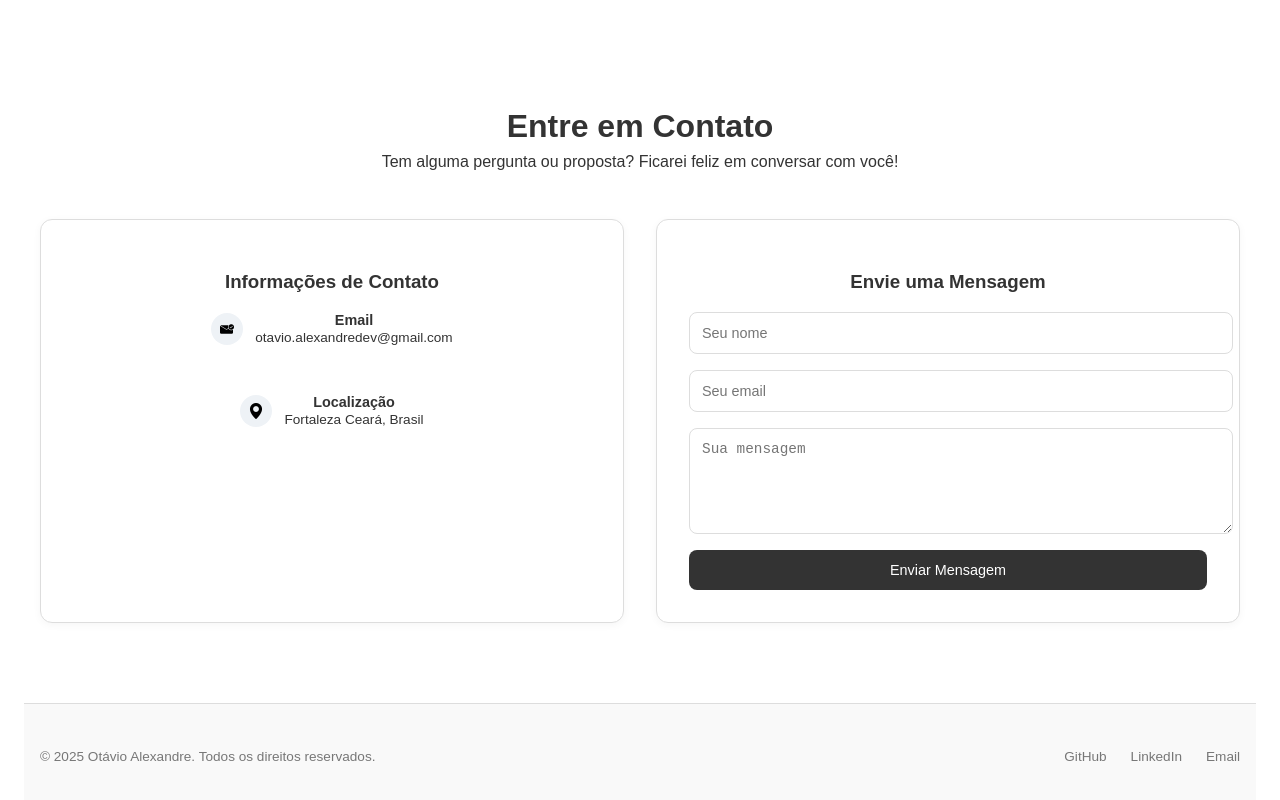
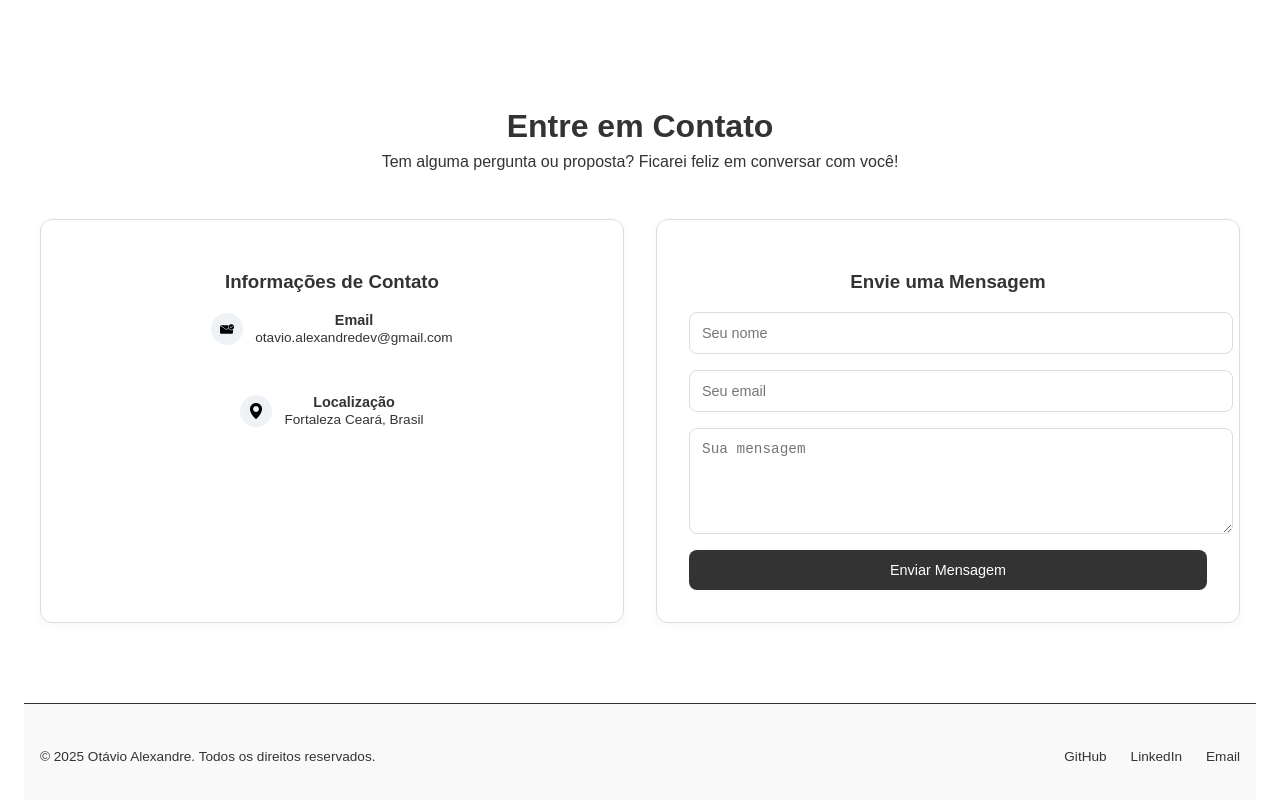
Before and after one commit to Zerphyis/portifolio, a React (Create React App) app: page / in a window 1280 px wide. Shown: the part 1640-2440 px from the top of the page. Built offline with nearby package versions, Linux system fonts and the light colour scheme.

Commit message:
feat:adicionando a cores de alternancia em Footer.css

```diff
--- a/src/components/footer/Footer.css
+++ b/src/components/footer/Footer.css
@@ -1,9 +1,34 @@
+:root {
+
+  --footer-bg: #f9f9f9;
+  --text: #333;
+  --text-color: #333;
+  --card-bg: #fff;
+  --link-color: #007bff;
+}
+
+[data-theme="dark"] {
+
+  --footer-bg: #1e1e1e;
+  --text: #ddd;
+  --text-color: #ddd;
+  --card-bg: #121212;
+  --link-color: #66aaff;
+}
+
 #footer {
-  background-color: var(--footer-bg, #f9f9f9);
+  background-color: var(--footer-bg);
   padding: 2rem 1rem;
-  border-top: 1px solid #ddd;
-  color: var(--text, #333);
+  border-top: 1px solid #333;
+  color: var(--text);
   font-family: Arial, sans-serif;
+}
+
+footer {
+  background-color: var(--card-bg);
+  color: var(--text-color);
+  padding: 2rem 1rem;
+  text-align: center;
 }
 
 .footer-container {
@@ -18,7 +43,7 @@
 
 .footer-text {
   font-size: 0.85rem;
-  color: #777;
+  color: var(--text);
 }
 
 .footer-links {
@@ -29,13 +54,13 @@
 
 .footer-links a {
   font-size: 0.85rem;
-  color: #777;
+  color: var(--text);
   text-decoration: none;
   transition: color 0.2s ease;
 }
 
 .footer-links a:hover {
-  color: #000;
+  color: var(--link-color);
 }
 
 @media (min-width: 768px) {
```
